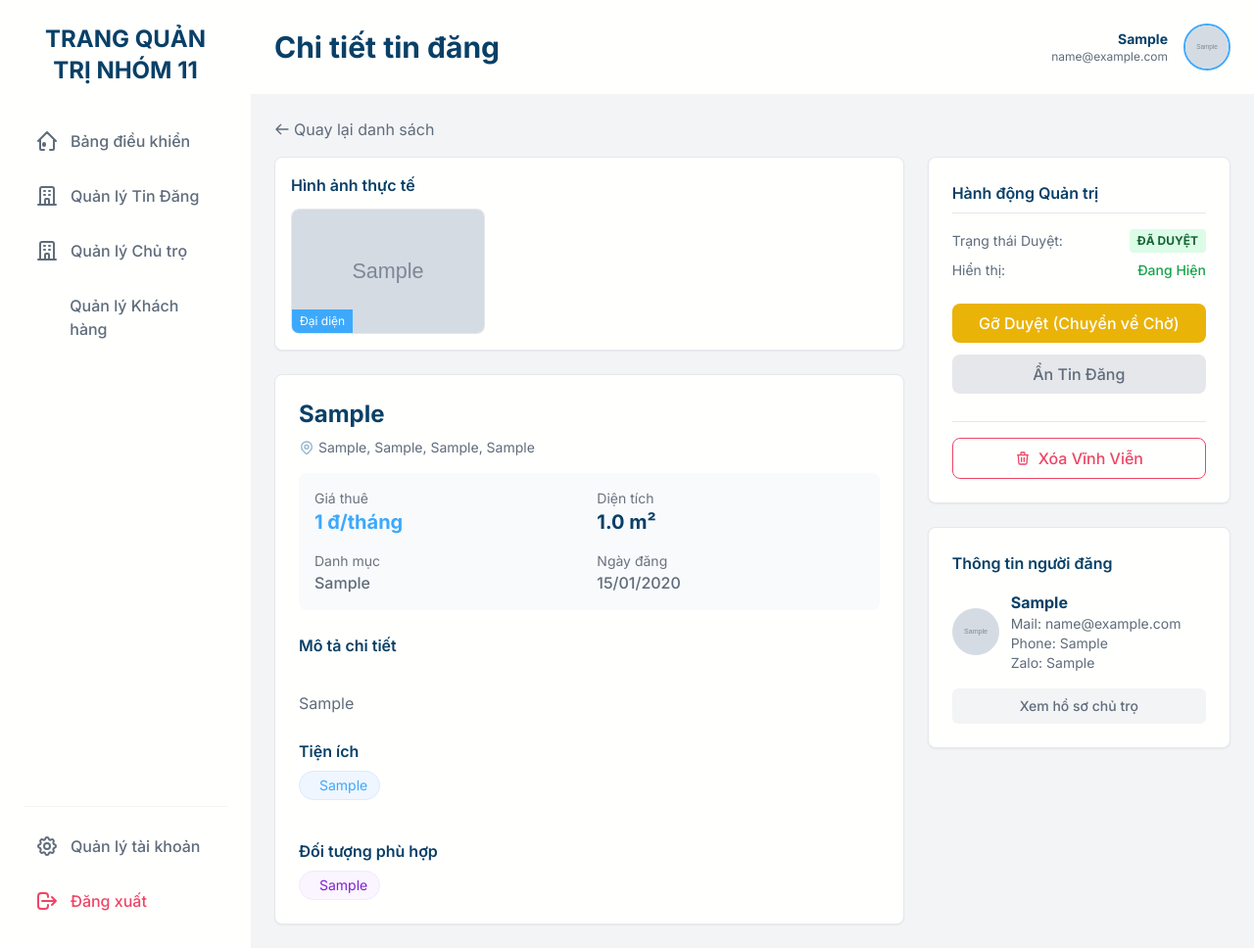
After one commit to BGIGOO/AnToanWeb_Nhom11, a Django app: template phongtro/templates/phongtro/quan_tri/chi_tiet_tin_dang.html in a window 1280 px wide. The commit adds this page. Shown: the whole page at 98% size. Run offline with Django 5.2, Linux system fonts and the light colour scheme; the template is opened without the code that fills it: values that come from a table or form of the project are taken from there, others are empty; a user stored in the database is signed in; tables that the repository leaves empty hold one stand-in row (values such as "Sample post"); grey boxes marked "Sample" are stand-in pictures; some libraries are stand-ins or nearby versions.

Commit message:
quanly tim tindang

```diff
--- a/phongtro/templates/phongtro/quan_tri/base.html
+++ b/phongtro/templates/phongtro/quan_tri/base.html
@@ -45,6 +45,19 @@
                                   {% endif %}">
                             <svg class="w-6 h-6" fill="none" stroke="currentColor" viewBox="0 0 24 24"><path stroke-linecap="round" stroke-linejoin="round" stroke-width="2" d="M3 12l2-2m0 0l7-7 7 7M5 10v10a1 1 0 001 1h3m10-11l2 2m-2-2v10a1 1 0 01-1 1h-3m-6-4a1 1 0 001-1v-1a1 1 0 10-2 0v1a1 1 0 001 1z"></path></svg>
                             <span>Bảng điều khiển</span>
+                        </a>
+                    </li>
+
+                    <li>
+                        <a href="{% url 'quan_tri:quan_ly_tin_dang' %}"
+                           class="flex items-center space-x-3 rounded-lg p-3 font-medium transition-colors
+                                  {% if request.resolver_match.url_name == 'quan_ly_tin_dang' or request.resolver_match.url_name == 'sua_chu_tro' %}
+                                      bg-highlight text-button-text
+                                  {% else %}
+                                      text-paragraph hover:bg-gray-100
+                                  {% endif %}">
+                            <svg class="w-6 h-6" fill="none" stroke="currentColor" viewBox="0 0 24 24"><path stroke-linecap="round" stroke-linejoin="round" stroke-width="2" d="M19 21V5a2 2 0 00-2-2H7a2 2 0 00-2 2v16m14 0h2m-2 0h-5m-9 0H3m2 0h5M9 7h1m-1 4h1m4-4h1m-1 4h1m-5 10v-5a1 1 0 011-1h2a1 1 0 011 1v5m-4 0h4"></path></svg>
+                            <span>Quản lý Tin Đăng</span>
                         </a>
                     </li>
 
--- /dev/null
+++ b/phongtro/templates/phongtro/quan_tri/chi_tiet_tin_dang.html
@@ -0,0 +1,219 @@
+{% extends 'phongtro/quan_tri/base.html' %}
+
+{% block title %}Chi tiết tin: {{ tin.tieu_de }}{% endblock %}
+
+{% block header_title %}Chi tiết tin đăng{% endblock %}
+
+{% block content %}
+<div class="max-w-5xl mx-auto">
+
+    <!-- Nút quay lại -->
+    <div class="mb-4">
+        <a href="{% url 'quan_tri:quan_ly_tin_dang' %}" class="text-paragraph hover:text-highlight flex items-center">
+            <svg class="w-4 h-4 mr-1" fill="none" stroke="currentColor" viewBox="0 0 24 24"><path stroke-linecap="round" stroke-linejoin="round" stroke-width="2" d="M10 19l-7-7m0 0l7-7m-7 7h18"></path></svg>
+            Quay lại danh sách
+        </a>
+    </div>
+
+    <div class="grid grid-cols-1 lg:grid-cols-3 gap-6">
+
+        <!-- CỘT TRÁI: NỘI DUNG TIN -->
+        <div class="lg:col-span-2 space-y-6">
+
+            <!-- 1. Hình ảnh Slider (Giả lập hiển thị grid ảnh) -->
+            <div class="bg-main p-4 rounded-lg shadow-sm border border-gray-200">
+                <h3 class="font-semibold text-headline mb-3">Hình ảnh thực tế</h3>
+                <div class="grid grid-cols-2 md:grid-cols-3 gap-2">
+                    {% for anh in tin.cac_anh.all %}
+                        <div class="relative h-32 rounded-lg overflow-hidden border border-gray-200 group">
+                            <img src="{{ anh.image.url }}" class="w-full h-full object-cover transition-transform group-hover:scale-110" alt="Ảnh phòng trọ">
+                            {% if anh.la_anh_dai_dien %}
+                                <span class="absolute bottom-0 left-0 bg-highlight text-white text-xs px-2 py-1">Đại diện</span>
+                            {% endif %}
+                        </div>
+                    {% empty %}
+                        <p class="text-gray-400 col-span-3 text-center py-4">Tin này chưa có ảnh nào.</p>
+                    {% endfor %}
+                </div>
+            </div>
+
+            <!-- 2. Thông tin chính -->
+            <div class="bg-main p-6 rounded-lg shadow-sm border border-gray-200">
+                <h1 class="text-2xl font-bold text-headline mb-2">{{ tin.tieu_de }}</h1>
+                <div class="flex items-center text-paragraph text-sm mb-4">
+                    <svg class="w-4 h-4 mr-1 text-secondary" fill="none" stroke="currentColor" viewBox="0 0 24 24"><path stroke-linecap="round" stroke-linejoin="round" stroke-width="2" d="M17.657 16.657L13.414 20.9a1.998 1.998 0 01-2.827 0l-4.244-4.243a8 8 0 1111.314 0z"></path><path stroke-linecap="round" stroke-linejoin="round" stroke-width="2" d="M15 11a3 3 0 11-6 0 3 3 0 016 0z"></path></svg>
+                    {{ tin.dia_chi_chi_tiet }}, {{ tin.phuong_xa_id.ten }}, {{ tin.quan_huyen_id.ten }}, {{ tin.tinh_id.ten }}
+                </div>
+
+                <div class="grid grid-cols-2 gap-4 mb-6 p-4 bg-gray-50 rounded-lg">
+                    <div>
+                        <span class="block text-sm text-gray-500">Giá thuê</span>
+                        <span class="text-xl font-bold text-highlight">{{ tin.gia_moi_thang|floatformat:0 }} đ/tháng</span>
+                    </div>
+                    <div>
+                        <span class="block text-sm text-gray-500">Diện tích</span>
+                        <span class="text-xl font-bold text-headline">{{ tin.dien_tich_m2 }} m²</span>
+                    </div>
+                    <div>
+                        <span class="block text-sm text-gray-500">Danh mục</span>
+                        <span class="font-medium">{{ tin.danh_muc_id.ten }}</span>
+                    </div>
+                    <div>
+                        <span class="block text-sm text-gray-500">Ngày đăng</span>
+                        <span class="font-medium">{{ tin.ngay_tao|date:"d/m/Y" }}</span>
+                    </div>
+                </div>
+
+                <div class="mb-6">
+                    <h3 class="font-semibold text-headline mb-2">Mô tả chi tiết</h3>
+                    <p class="text-paragraph whitespace-pre-line leading-relaxed">
+                        {{ tin.mo_ta|default:"(Không có mô tả)" }}
+                    </p>
+                </div>
+
+                <!-- Tiện ích -->
+                <div>
+                    <h3 class="font-semibold text-headline mb-2">Tiện ích</h3>
+                    <div class="flex flex-wrap gap-2">
+                        {% for tien_ich in tin.tien_ich.all %}
+                            <span class="px-3 py-1 bg-blue-50 text-button text-sm rounded-full border border-blue-100 flex items-center">
+                                {% if tien_ich.icon %}
+                                    <i class="{{ tien_ich.icon }} mr-2"></i> <!-- Giả sử dùng FontAwesome -->
+                                {% endif %}
+                                {{ tien_ich.ten }}
+                            </span>
+                        {% empty %}
+                            <span class="text-gray-400 text-sm">Không có tiện ích nào.</span>
+                        {% endfor %}
+                    </div>
+                </div>
+                <!-- Đối tượng -->
+                <div class="mt-6 pt-4  border-gray-100">
+                    <h3 class="font-semibold text-headline mb-2">Đối tượng phù hợp</h3>
+                    <div class="flex flex-wrap gap-2">
+                        {% for doi_tuong in tin.doi_tuong.all %}
+                            <span class="px-3 py-1 bg-purple-50 text-purple-700 text-sm rounded-full border border-purple-100 flex items-center">
+                                {% if doi_tuong.icon %}
+                                    <i class="{{ doi_tuong.icon }} mr-2"></i> {% endif %}
+                                {{ doi_tuong.ten }}
+                            </span>
+                        {% empty %}
+                            <span class="text-gray-400 text-sm">Không giới hạn hoặc chưa được chỉ định.</span>
+                        {% endfor %}
+                    </div>
+                </div>
+
+            </div>
+        </div>
+
+        <!-- CỘT PHẢI: THÔNG TIN CHỦ TRỌ & HÀNH ĐỘNG -->
+        <div class="lg:col-span-1 space-y-6">
+
+            <!-- 1. Panel Hành động Duyệt -->
+            <div class="bg-main p-6 rounded-lg shadow-sm border border-gray-200 sticky top-6">
+                <h3 class="font-semibold text-headline mb-4 border-b pb-2">Hành động Quản trị</h3>
+
+                <!-- Trạng thái hiện tại -->
+                <div class="mb-6">
+                    <div class="flex justify-between items-center mb-2">
+                        <span class="text-sm text-paragraph">Trạng thái Duyệt:</span>
+                        {% if tin.trang_thai_duyet %}
+                            <span class="px-2 py-1 text-xs font-bold rounded bg-green-100 text-green-800">ĐÃ DUYỆT</span>
+                        {% else %}
+                            <span class="px-2 py-1 text-xs font-bold rounded bg-yellow-100 text-yellow-800">CHỜ DUYỆT</span>
+                        {% endif %}
+                    </div>
+                    <div class="flex justify-between items-center">
+                        <span class="text-sm text-paragraph">Hiển thị:</span>
+                        {% if tin.hoat_dong %}
+                            <span class="text-green-600 font-medium text-sm">Đang Hiện</span>
+                        {% else %}
+                            <span class="text-gray-400 font-medium text-sm">Đang Ẩn</span>
+                        {% endif %}
+                    </div>
+                </div>
+
+                <!-- Các nút bấm (Sẽ submit form POST) -->
+                <form method="POST" action="{% url 'quan_tri:duyet_tin_dang' pk=tin.pk %}">
+                    {% csrf_token %}
+
+                    {% if not tin.trang_thai_duyet %}
+                        <button type="submit" name="action" value="duyet" class="w-full bg-green-500 hover:bg-green-600 text-white py-3 rounded-lg font-bold mb-3 shadow-md transition-transform active:scale-95 flex items-center justify-center">
+                            <svg class="w-5 h-5 mr-2" fill="none" stroke="currentColor" viewBox="0 0 24 24"><path stroke-linecap="round" stroke-linejoin="round" stroke-width="2" d="M5 13l4 4L19 7"></path></svg>
+                            DUYỆT TIN NÀY
+                        </button>
+                    {% else %}
+                        <button type="submit" name="action" value="go_duyet" class="w-full bg-yellow-500 hover:bg-yellow-600 text-white py-2 rounded-lg font-medium mb-3 transition-colors">
+                            Gỡ Duyệt (Chuyển về Chờ)
+                        </button>
+                    {% endif %}
+
+                    {% if tin.hoat_dong %}
+                         <button type="submit" name="action" value="an_tin" class="w-full bg-gray-200 hover:bg-gray-300 text-paragraph py-2 rounded-lg font-medium mb-3 transition-colors">
+                            Ẩn Tin Đăng
+                        </button>
+                    {% else %}
+                         <button type="submit" name="action" value="hien_tin" class="w-full bg-blue-100 hover:bg-blue-200 text-button py-2 rounded-lg font-medium mb-3 transition-colors">
+                            Hiện Tin Đăng
+                        </button>
+                    {% endif %}
+
+                    <hr class="my-4 border-gray-200">
+
+                    <button type="button" onclick="confirmDelete()" class="w-full border border-tertiary text-tertiary hover:bg-tertiary hover:text-white py-2 rounded-lg font-medium transition-colors flex items-center justify-center">
+                        <svg class="w-4 h-4 mr-2" fill="none" stroke="currentColor" viewBox="0 0 24 24"><path stroke-linecap="round" stroke-linejoin="round" stroke-width="2" d="M19 7l-.867 12.142A2 2 0 0116.138 21H7.862a2 2 0 01-1.995-1.858L5 7m5 4v6m4-6v6m1-10V4a1 1 0 00-1-1h-4a1 1 0 00-1 1v3M4 7h16"></path></svg>
+                        Xóa Vĩnh Viễn
+                    </button>
+                </form>
+            </div>
+
+            <!-- 2. Thông tin người đăng -->
+<div class="bg-main p-6 rounded-lg shadow-sm border border-gray-200">
+    <h3 class="font-semibold text-headline mb-4">Thông tin người đăng</h3>
+
+    {% with chu_tro=tin.chu_tro_id %}
+
+    {% if chu_tro %} <div class="flex items-center mb-4">
+            {% if chu_tro.avatar %}
+                <img src="{{ chu_tro.avatar.url }}" class="w-12 h-12 rounded-full object-cover mr-3" alt="Avatar">
+            {% else %}
+                <div class="w-12 h-12 rounded-full bg-secondary flex items-center justify-center text-white font-bold mr-3 text-lg">
+                    {{ chu_tro.ho_ten|first|upper }}
+                </div>
+            {% endif %}
+            <div>
+                <div class="font-bold text-headline">{{ chu_tro.ho_ten }}</div>
+                <div class="text-sm text-paragraph">Mail: {{ chu_tro.email }}</div>
+                <div class="text-sm text-paragraph">Phone: {{ chu_tro.so_dien_thoai }}</div>
+                <div class="text-sm text-paragraph">Zalo: {{ chu_tro.so_dien_thoai }}</div>
+            </div>
+        </div>
+
+        <div class="space-y-2 text-sm">
+            </div>
+
+        <div class="mt-4">
+             <a href="{% url 'quan_tri:sua_chu_tro' pk=chu_tro.pk %}" class="block w-full text-center bg-gray-100 hover:bg-gray-200 text-paragraph py-2 rounded-md text-sm font-medium transition-colors">
+                Xem hồ sơ chủ trọ
+            </a>
+        </div>
+    {% else %}
+        <p class="text-tertiary">Lỗi: Không tìm thấy hồ sơ chủ trọ cho tin đăng này (ID rỗng).</p>
+    {% endif %}
+    {% endwith %}
+
+</div>
+
+        </div>
+    </div>
+</div>
+
+<script>
+    function confirmDelete() {
+        if (confirm('CẢNH BÁO: Bạn có chắc chắn muốn xóa vĩnh viễn tin đăng này không? Hành động này không thể hoàn tác!')) {
+            // Logic gọi form xóa (có thể thêm input hidden để xử lý xóa)
+            alert('Chức năng xóa đang được phát triển ở Backend.');
+        }
+    }
+</script>
+{% endblock %}
```
Also changed, not shown: phongtro/templates/phongtro/quan_tri/quan_ly_tin_dang.html (added, +186 -0 lines), phongtro/urls/quan_tri_urls.py (+23 -0 lines), phongtro/views/quan_tri_views.py (+123 -12 lines).
